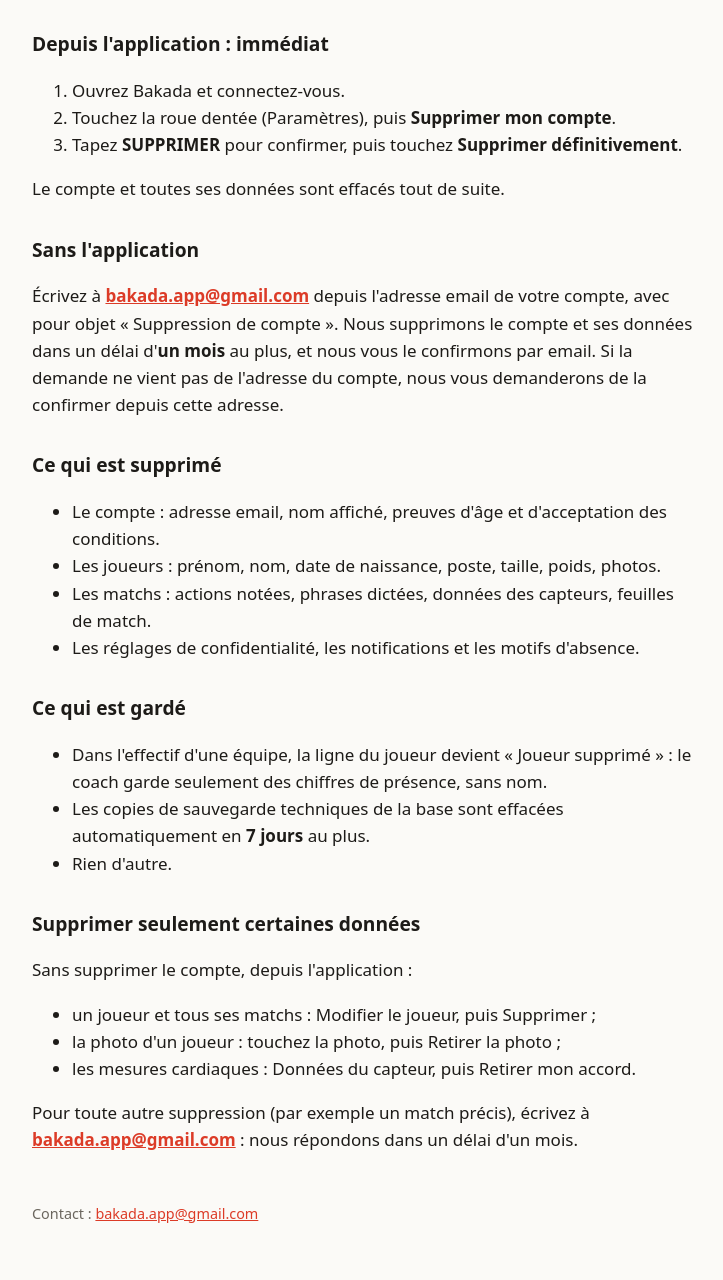
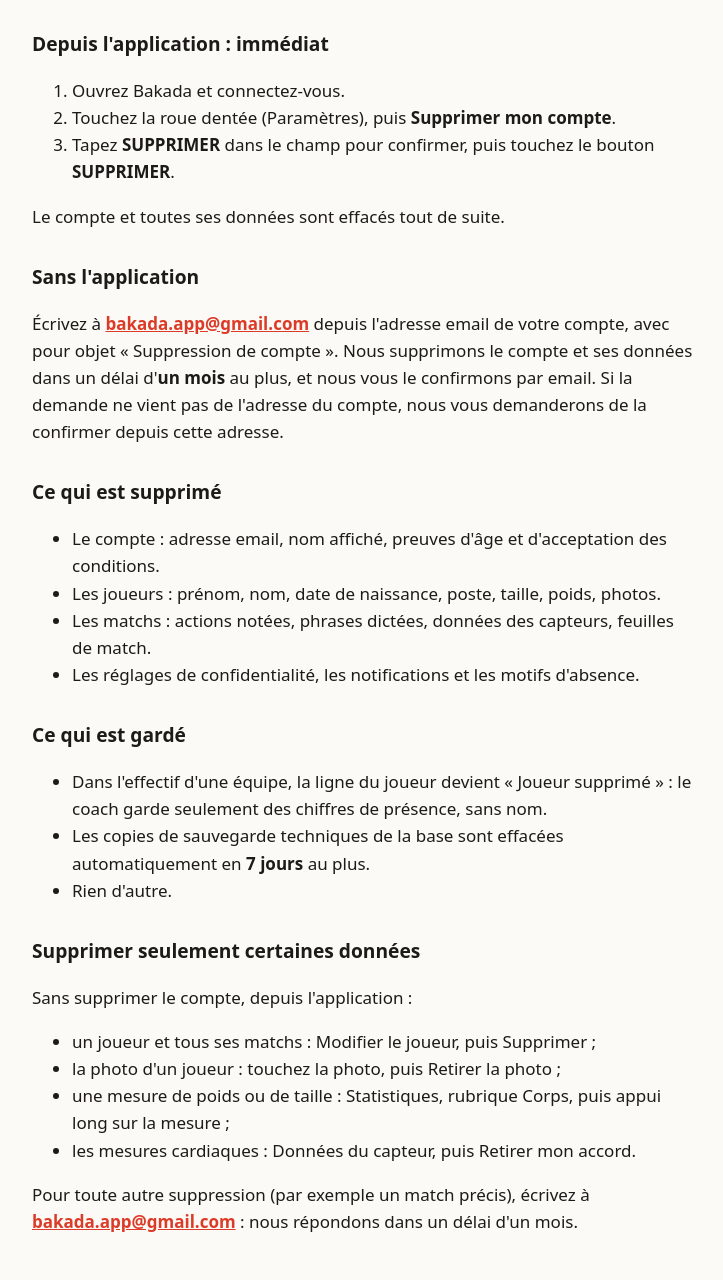
Before and after one commit to bakada-app/bakada-app.github.io, a plain HTML site: page suppression-compte.html in a window 1280 px wide. Shown: the part 304-1584 px from the top of the page, without its empty margins (276-999 px from the left). Drawn offline with Linux system fonts and the light colour scheme.

Commit message:
Add files via upload

```diff
--- a/suppression-compte.html
+++ b/suppression-compte.html
@@ -32,7 +32,7 @@ footer { color: var(--muted); font-size: .9rem; margin-top: 3rem; }
 <h1>Supprimer son compte Bakada</h1>
 <p>Cette page explique comment supprimer votre compte <strong>Bakada</strong> (application de statistiques de football, éditée par un particulier : voir les mentions légales) et toutes les données qui y sont liées.</p>
 <h2>Depuis l'application : immédiat</h2>
-<ol><li>Ouvrez Bakada et connectez-vous.</li><li>Touchez la roue dentée (Paramètres), puis <strong>Supprimer mon compte</strong>.</li><li>Tapez <strong>SUPPRIMER</strong> pour confirmer, puis touchez <strong>Supprimer définitivement</strong>.</li></ol>
+<ol><li>Ouvrez Bakada et connectez-vous.</li><li>Touchez la roue dentée (Paramètres), puis <strong>Supprimer mon compte</strong>.</li><li>Tapez <strong>SUPPRIMER</strong> dans le champ pour confirmer, puis touchez le bouton <strong>SUPPRIMER</strong>.</li></ol>
 <p>Le compte et toutes ses données sont effacés tout de suite.</p>
 <h2>Sans l'application</h2>
 <p>Écrivez à <strong><a href="mailto:bakada.app@gmail.com">bakada.app@gmail.com</a></strong> depuis l'adresse email de votre compte, avec pour objet « Suppression de compte ». Nous supprimons le compte et ses données dans un délai d'<strong>un mois</strong> au plus, et nous vous le confirmons par email. Si la demande ne vient pas de l'adresse du compte, nous vous demanderons de la confirmer depuis cette adresse.</p>
@@ -42,7 +42,7 @@ footer { color: var(--muted); font-size: .9rem; margin-top: 3rem; }
 <ul><li>Dans l'effectif d'une équipe, la ligne du joueur devient « Joueur supprimé » : le coach garde seulement des chiffres de présence, sans nom.</li><li>Les copies de sauvegarde techniques de la base sont effacées automatiquement en <strong>7 jours</strong> au plus.</li><li>Rien d'autre.</li></ul>
 <h2>Supprimer seulement certaines données</h2>
 <p>Sans supprimer le compte, depuis l'application :</p>
-<ul><li>un joueur et tous ses matchs : Modifier le joueur, puis Supprimer ;</li><li>la photo d'un joueur : touchez la photo, puis Retirer la photo ;</li><li>les mesures cardiaques : Données du capteur, puis Retirer mon accord.</li></ul>
+<ul><li>un joueur et tous ses matchs : Modifier le joueur, puis Supprimer ;</li><li>la photo d'un joueur : touchez la photo, puis Retirer la photo ;</li><li>une mesure de poids ou de taille : Statistiques, rubrique Corps, puis appui long sur la mesure ;</li><li>les mesures cardiaques : Données du capteur, puis Retirer mon accord.</li></ul>
 <p>Pour toute autre suppression (par exemple un match précis), écrivez à <strong><a href="mailto:bakada.app@gmail.com">bakada.app@gmail.com</a></strong> : nous répondons dans un délai d'un mois.</p>
 <footer>Contact : <a href="mailto:bakada.app@gmail.com">bakada.app@gmail.com</a></footer>
 </main>
```
Also changed, not shown: politique-de-confidentialite.html (+3 -3 lines).
